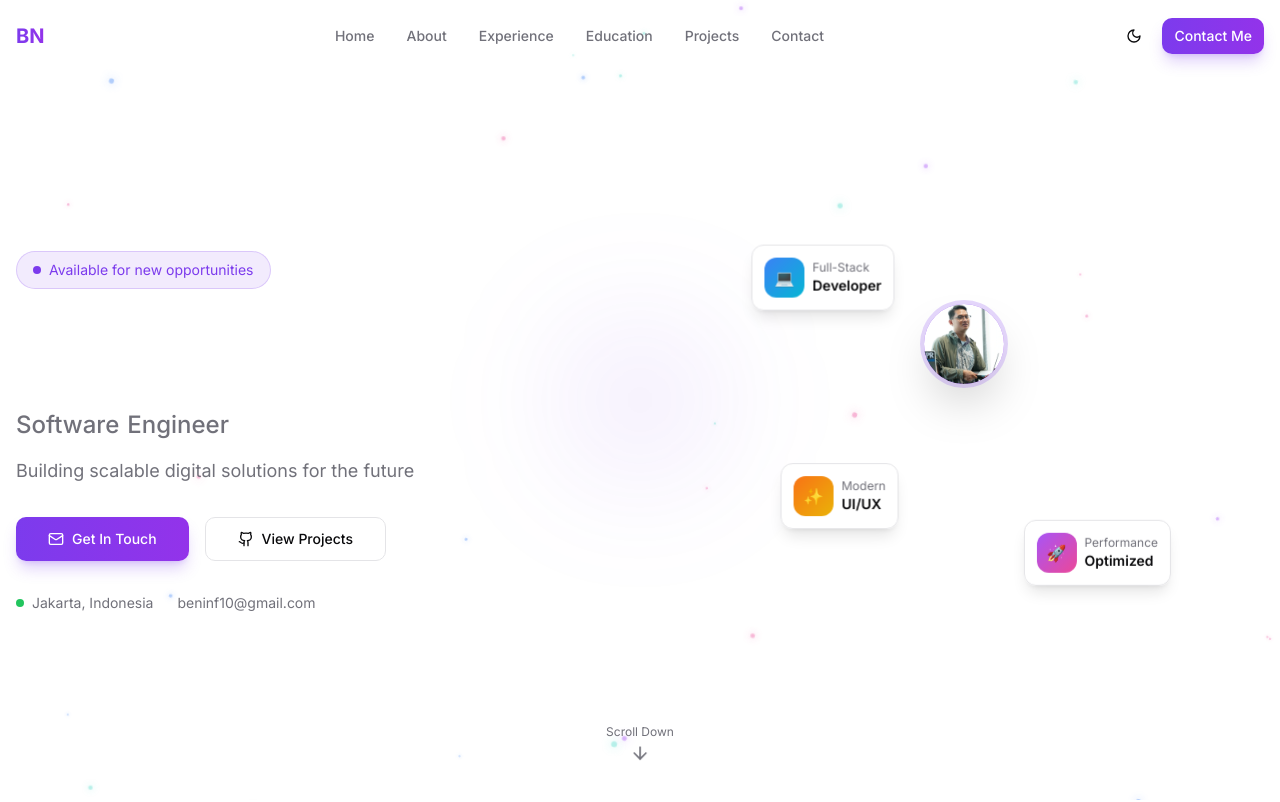
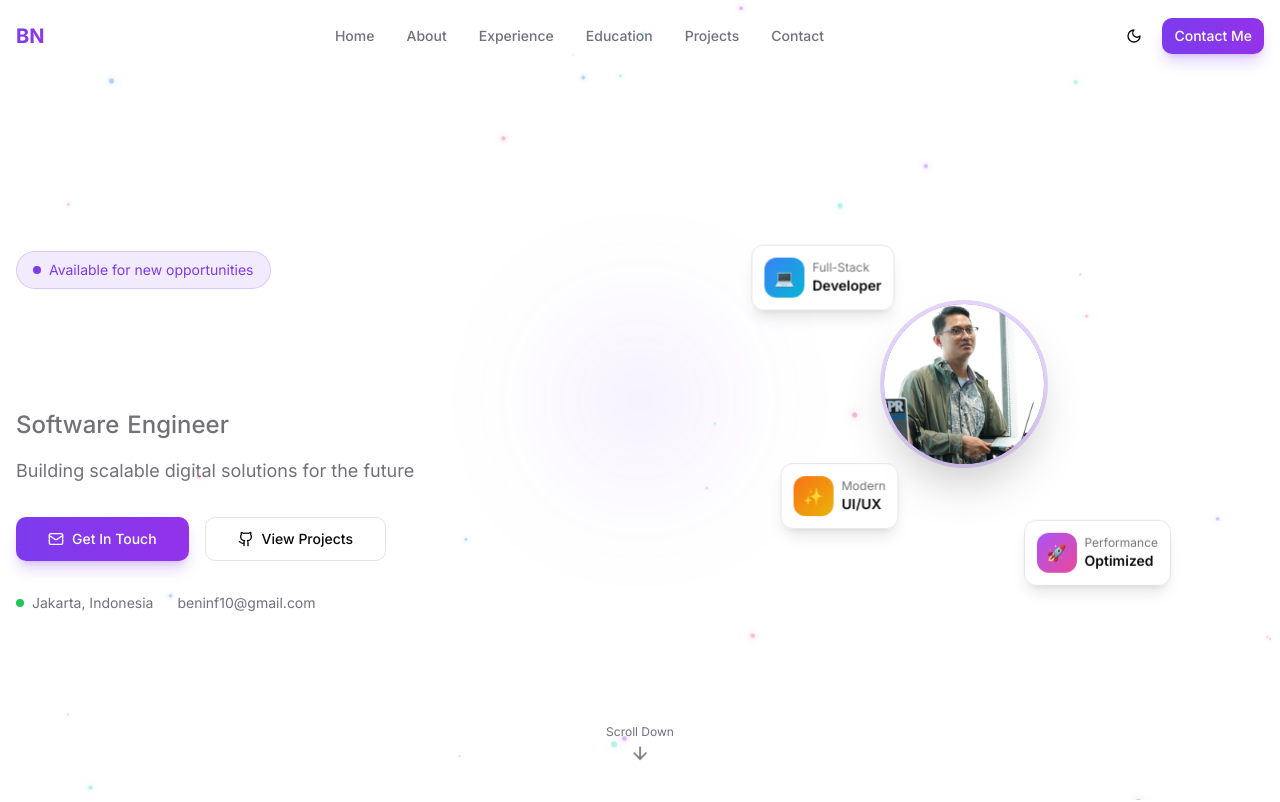
Before and after one commit to beninfCRB/me, a React (Vite) app: page / in a window 1280 px wide. Shown: the top 802 px of the page. Built offline with nearby package versions, Linux system fonts and the light colour scheme.

Commit message:
changes size image hero

```diff
--- a/src/components/sections/Hero.tsx
+++ b/src/components/sections/Hero.tsx
@@ -107,8 +107,8 @@ export function Hero() {
                 src="profile.png"
                 alt={personal.name}
                 fallback="BN"
-                size="xl"
-                className="mx-auto ring-4 ring-primary/20 shadow-2xl size-20"
+                size="2xl"
+                className="mx-auto ring-4 ring-primary/20 shadow-2xl"
               />
 
               <FloatingElement
```
